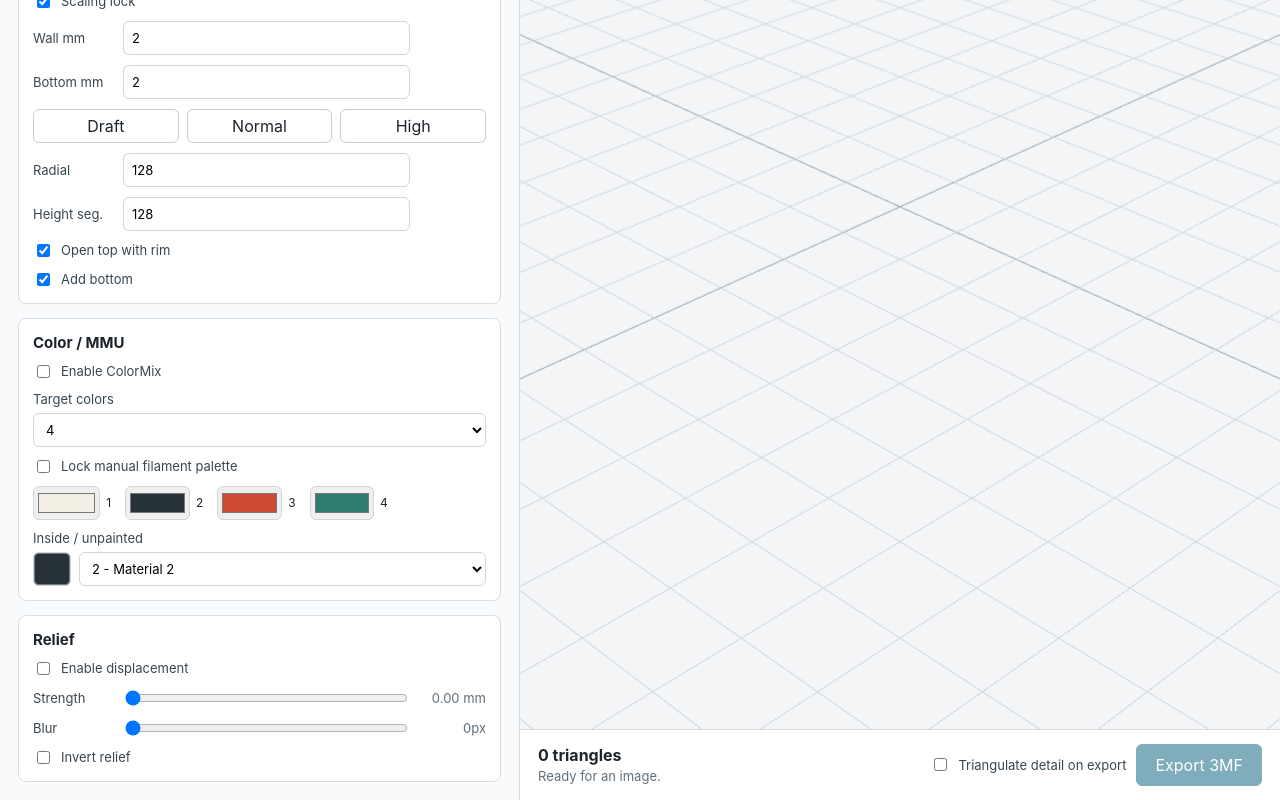
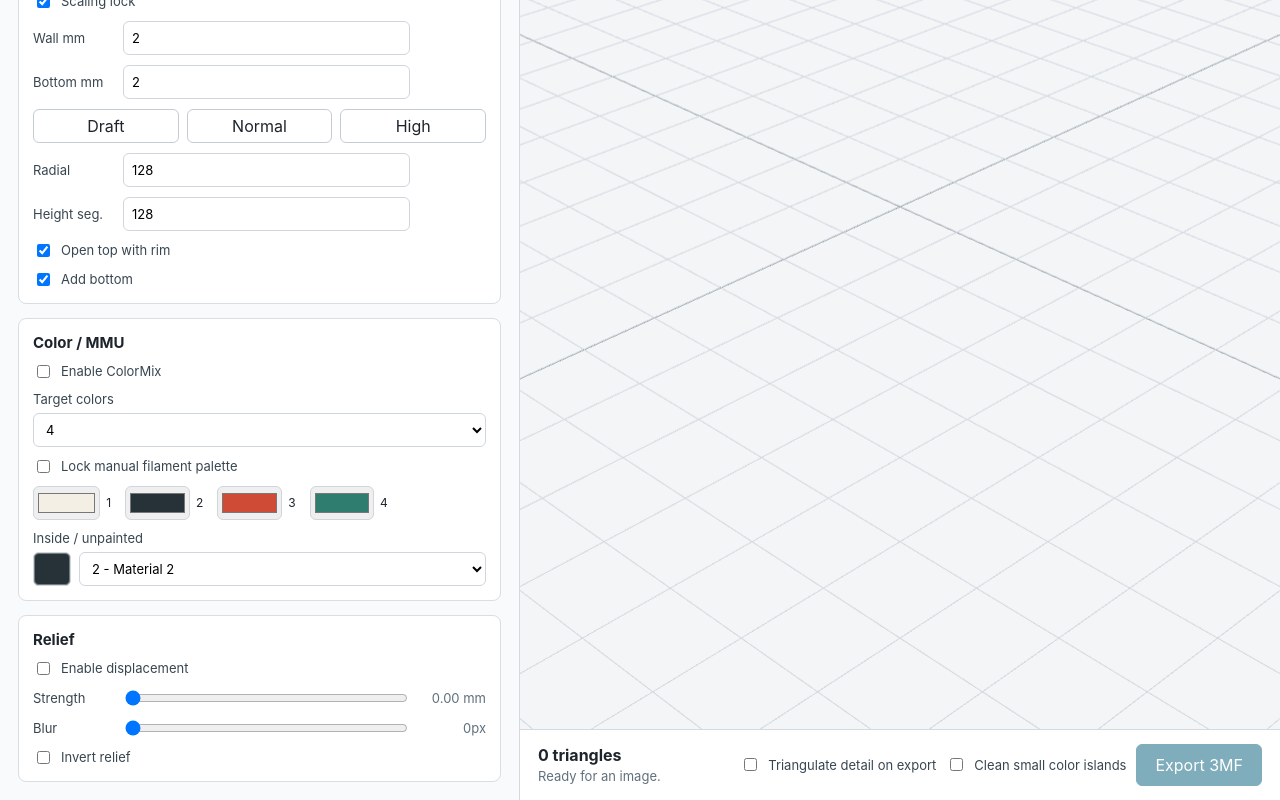
Before and after one commit to gzeus/ColorMix-Image-Mapping, a React (Vite) app: page / in a window 1280 px wide. Shown: the part 985-1785 px from the top of the page. Built offline with nearby package versions, Linux system fonts and the light colour scheme.

Commit message:
add option to remove small islands of color

```diff
--- a/src/components/App.tsx
+++ b/src/components/App.tsx
@@ -8,6 +8,7 @@ import { ShapeControls } from './ShapeControls';
 import { buildColorMixPalette, defaultColorMixFilaments } from '../lib/colorMix';
 import { makePaletteColor, type PaletteColor } from '../lib/colorUtils';
 import { export3mf } from '../lib/export/export3mf';
+import { cleanupSmallColorIslands } from '../lib/geometry/cleanupColorIslands';
 import { generateCylinder } from '../lib/geometry/generateCylinder';
 import { generateArc, generatePlane } from '../lib/geometry/generatePanel';
 import { generateVase } from '../lib/geometry/generateVase';
@@ -47,6 +48,8 @@ type EditableSnapshot = {
   colorMixEnabled: boolean;
   colorMixFilaments: PaletteColor[];
   insideMaterialIndex: number;
+  cleanupColorIslands: boolean;
+  colorIslandMaxTriangles: number;
   triangulateBeforeExport: boolean;
 };
 
@@ -105,6 +108,8 @@ export default function App() {
   const [meshValidation, setMeshValidation] = useState<MeshValidationResult | null>(null);
   const [status, setStatus] = useState('Ready for an image.');
   const [isExporting, setIsExporting] = useState(false);
+  const [cleanupColorIslands, setCleanupColorIslands] = useState(false);
+  const [colorIslandMaxTriangles, setColorIslandMaxTriangles] = useState(8);
   const [triangulateBeforeExport, setTriangulateBeforeExport] = useState(false);
   const undoStack = useRef<EditableSnapshot[]>([]);
 
@@ -126,8 +131,10 @@ export default function App() {
     colorMixEnabled,
     colorMixFilaments: clonePalette(colorMixFilaments),
     insideMaterialIndex,
+    cleanupColorIslands,
+    colorIslandMaxTriangles,
     triangulateBeforeExport,
-  }), [colorCount, colorMixEnabled, colorMixFilaments, insideMaterialIndex, lockManualPalette, mapping, palette, relief, shape, triangulateBeforeExport]);
+  }), [cleanupColorIslands, colorCount, colorIslandMaxTriangles, colorMixEnabled, colorMixFilaments, insideMaterialIndex, lockManualPalette, mapping, palette, relief, shape, triangulateBeforeExport]);
 
   const pushUndo = useCallback(() => {
     undoStack.current.push(snapshotEditableState());
@@ -150,6 +157,8 @@ export default function App() {
     setColorMixEnabled(previous.colorMixEnabled);
     setColorMixFilaments(previous.colorMixFilaments);
     setInsideMaterialIndex(previous.insideMaterialIndex);
+    setCleanupColorIslands(previous.cleanupColorIslands);
+    setColorIslandMaxTriangles(previous.colorIslandMaxTriangles);
     setTriangulateBeforeExport(previous.triangulateBeforeExport);
     setStatus('Undid last change.');
   }, []);
@@ -307,15 +316,21 @@ export default function App() {
       return;
     }
     setIsExporting(true);
-    const exportValidation = validateMeshManifold(exportMesh);
     const exportName = `${safeFileNamePart(imageTitle)}_${shape.type}`;
-    const namedExportMesh: MeshData = { ...exportMesh, name: exportName };
+    const cleanupResult = cleanupColorIslands ? cleanupSmallColorIslands(exportMesh, colorIslandMaxTriangles) : null;
+    const namedExportMesh: MeshData = { ...(cleanupResult?.mesh ?? exportMesh), name: exportName };
+    const exportValidation = validateMeshManifold(namedExportMesh);
     setStatus('Exporting 3MF...');
     try {
       await export3mf(namedExportMesh, `${exportName}.3MF`);
-      setStatus(exportValidation.boundaryEdges || exportValidation.nonManifoldEdges
+      const cleanupStatus = cleanupResult && cleanupResult.replacedTriangleCount > 0
+        ? ` Cleaned ${cleanupResult.replacedIslandCount} color islands (${cleanupResult.replacedTriangleCount} triangles).`
+        : cleanupColorIslands
+        ? ' No small color islands found.'
+        : '';
+      setStatus((exportValidation.boundaryEdges || exportValidation.nonManifoldEdges
         ? `Exported 3MF, but validation found ${exportValidation.boundaryEdges} boundary and ${exportValidation.nonManifoldEdges} non-manifold edges.`
-        : 'Exported 3MF with face material colors and Prusa metadata.');
+        : 'Exported 3MF with face material colors and Prusa metadata.') + cleanupStatus);
     } catch (error) {
       setStatus(error instanceof Error ? error.message : '3MF export failed.');
     } finally {
@@ -334,6 +349,8 @@ export default function App() {
     setColorMixEnabled(false);
     setColorMixFilaments(defaultColorMixFilaments());
     setInsideMaterialIndex(1);
+    setCleanupColorIslands(false);
+    setColorIslandMaxTriangles(8);
     setTriangulateBeforeExport(false);
     setMesh(null);
     setMeshValidation(null);
@@ -408,7 +425,17 @@ export default function App() {
           triangleCount={mesh?.triangles.length ?? 0}
           status={status}
           validationWarning={validationWarning}
+          cleanupColorIslands={cleanupColorIslands}
+          colorIslandMaxTriangles={colorIslandMaxTriangles}
           triangulateBeforeExport={triangulateBeforeExport}
+          onCleanupColorIslandsChange={(enabled) => {
+            pushUndo();
+            setCleanupColorIslands(enabled);
+          }}
+          onColorIslandMaxTrianglesChange={(count) => {
+            pushUndo();
+            setColorIslandMaxTriangles(Math.max(1, Math.min(500, Math.round(count) || 1)));
+          }}
           onTriangulateBeforeExportChange={(enabled) => {
             pushUndo();
             setTriangulateBeforeExport(enabled);
--- a/src/components/ExportPanel.tsx
+++ b/src/components/ExportPanel.tsx
@@ -4,7 +4,11 @@ type Props = {
   triangleCount: number;
   status: string;
   validationWarning: string | null;
+  cleanupColorIslands: boolean;
+  colorIslandMaxTriangles: number;
   triangulateBeforeExport: boolean;
+  onCleanupColorIslandsChange: (enabled: boolean) => void;
+  onColorIslandMaxTrianglesChange: (count: number) => void;
   onTriangulateBeforeExportChange: (enabled: boolean) => void;
   onExport: () => void;
 };
@@ -15,7 +19,11 @@ export function ExportPanel({
   triangleCount,
   status,
   validationWarning,
+  cleanupColorIslands,
+  colorIslandMaxTriangles,
   triangulateBeforeExport,
+  onCleanupColorIslandsChange,
+  onColorIslandMaxTrianglesChange,
   onTriangulateBeforeExportChange,
   onExport,
 }: Props) {
@@ -28,6 +36,13 @@ export function ExportPanel({
       </div>
       <div className="export-actions">
         <label className="check-row"><input type="checkbox" checked={triangulateBeforeExport} onChange={(event) => onTriangulateBeforeExportChange(event.target.checked)} /> Triangulate detail on export</label>
+        <label className="check-row"><input type="checkbox" checked={cleanupColorIslands} onChange={(event) => onCleanupColorIslandsChange(event.target.checked)} /> Clean small color islands</label>
+        {cleanupColorIslands ? (
+          <label className="export-number-row">
+            <span>Max island tris</span>
+            <input type="number" min={1} max={500} step={1} value={colorIslandMaxTriangles} onChange={(event) => onColorIslandMaxTrianglesChange(Number(event.target.value))} />
+          </label>
+        ) : null}
         <button type="button" className="primary-button" disabled={!canExport || isExporting} onClick={onExport}>
           {isExporting ? 'Exporting...' : 'Export 3MF'}
         </button>
--- /dev/null
+++ b/src/lib/geometry/cleanupColorIslands.ts
@@ -0,0 +1,134 @@
+import type { MeshData } from './meshTypes';
+
+export type ColorIslandCleanupResult = {
+  mesh: MeshData;
+  replacedIslandCount: number;
+  replacedTriangleCount: number;
+};
+
+function edgeKey(a: number, b: number): string {
+  return a < b ? `${a}:${b}` : `${b}:${a}`;
+}
+
+function addNeighbor(neighbors: number[][], left: number, right: number) {
+  if (left !== right) {
+    neighbors[left].push(right);
+    neighbors[right].push(left);
+  }
+}
+
+function buildTriangleNeighbors(mesh: MeshData): number[][] {
+  const neighbors = mesh.triangles.map(() => [] as number[]);
+  const edgeOwners = new Map<string, number[]>();
+
+  mesh.triangles.forEach((triangle, index) => {
+    [
+      edgeKey(triangle.a, triangle.b),
+      edgeKey(triangle.b, triangle.c),
+      edgeKey(triangle.c, triangle.a),
+    ].forEach((key) => {
+      const owners = edgeOwners.get(key);
+      if (owners) {
+        owners.forEach((owner) => addNeighbor(neighbors, owner, index));
+        owners.push(index);
+      } else {
+        edgeOwners.set(key, [index]);
+      }
+    });
+  });
+
+  return neighbors.map((entries) => Array.from(new Set(entries)));
+}
+
+function bestNeighborMaterial(component: number[], componentSet: Set<number>, neighbors: number[][], mesh: MeshData): number | null {
+  const scores = new Map<number, number>();
+  component.forEach((triangleIndex) => {
+    neighbors[triangleIndex].forEach((neighborIndex) => {
+      if (componentSet.has(neighborIndex)) {
+        return;
+      }
+      const materialIndex = mesh.triangles[neighborIndex].materialIndex;
+      scores.set(materialIndex, (scores.get(materialIndex) ?? 0) + 1);
+    });
+  });
+
+  let bestMaterial: number | null = null;
+  let bestScore = 0;
+  scores.forEach((score, materialIndex) => {
+    if (score > bestScore) {
+      bestMaterial = materialIndex;
+      bestScore = score;
+    }
+  });
+  return bestMaterial;
+}
+
+export function cleanupSmallColorIslands(mesh: MeshData, maxTriangles: number): ColorIslandCleanupResult {
+  const limit = Math.max(0, Math.floor(maxTriangles));
+  if (limit <= 0 || mesh.triangles.length === 0) {
+    return { mesh, replacedIslandCount: 0, replacedTriangleCount: 0 };
+  }
+
+  const neighbors = buildTriangleNeighbors(mesh);
+  const visited = new Array<boolean>(mesh.triangles.length).fill(false);
+  const nextMaterials = mesh.triangles.map((triangle) => triangle.materialIndex);
+  let replacedIslandCount = 0;
+  let replacedTriangleCount = 0;
+
+  for (let start = 0; start < mesh.triangles.length; start += 1) {
+    if (visited[start]) {
+      continue;
+    }
+
+    const materialIndex = mesh.triangles[start].materialIndex;
+    const component: number[] = [];
+    const stack = [start];
+    visited[start] = true;
+
+    while (stack.length > 0) {
+      const triangleIndex = stack.pop();
+      if (triangleIndex === undefined) {
+        continue;
+      }
+      component.push(triangleIndex);
+      neighbors[triangleIndex].forEach((neighborIndex) => {
+        if (!visited[neighborIndex] && mesh.triangles[neighborIndex].materialIndex === materialIndex) {
+          visited[neighborIndex] = true;
+          stack.push(neighborIndex);
+        }
+      });
+    }
+
+    if (component.length > limit) {
+      continue;
+    }
+
+    const componentSet = new Set(component);
+    const replacementMaterial = bestNeighborMaterial(component, componentSet, neighbors, mesh);
+    if (replacementMaterial === null || replacementMaterial === materialIndex) {
+      continue;
+    }
+
+    component.forEach((triangleIndex) => {
+      nextMaterials[triangleIndex] = replacementMaterial;
+    });
+    replacedIslandCount += 1;
+    replacedTriangleCount += component.length;
+  }
+
+  if (replacedTriangleCount === 0) {
+    return { mesh, replacedIslandCount, replacedTriangleCount };
+  }
+
+  return {
+    mesh: {
+      ...mesh,
+      triangles: mesh.triangles.map((triangle, index) => ({
+        ...triangle,
+        materialIndex: nextMaterials[index],
+      })),
+    },
+    replacedIslandCount,
+    replacedTriangleCount,
+  };
+}
--- a/src/styles.css
+++ b/src/styles.css
@@ -357,6 +357,24 @@ header h1 {
   gap: 10px;
 }
 
+.export-number-row {
+  display: grid;
+  grid-template-columns: auto 70px;
+  align-items: center;
+  gap: 6px;
+  color: #384650;
+  font-size: 13px;
+}
+
+.export-number-row input {
+  width: 70px;
+  min-height: 34px;
+  border: 1px solid #cfd6dc;
+  border-radius: 6px;
+  padding: 0 8px;
+  background: #ffffff;
+}
+
 .export-bar p {
   margin: 3px 0 0;
   color: #61707c;
```
